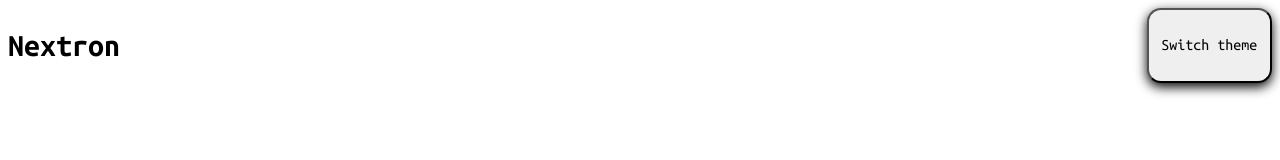
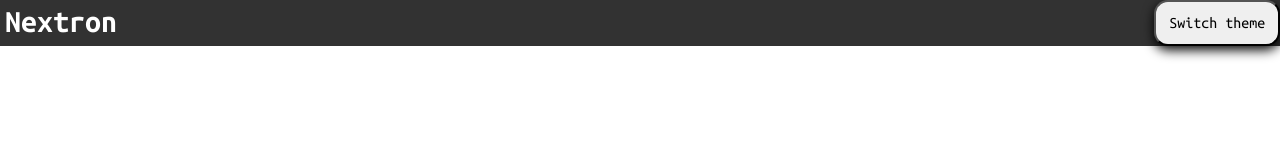
Before and after one commit to EliM46656/Nextron, a plain HTML site: page index.html in a window 1280 px wide. Drawn offline with Linux system fonts and the light colour scheme.

Commit message:
siteupdate1

```diff
--- a/css.css
+++ b/css.css
@@ -1,7 +1,7 @@
 body {
     font-family: "Ubuntu Mono", monospace;
     font-weight: 400;
-    background-color: linear-gradient(red, yellow);
+    background-color: white;
     color: black;
     transition: 0.5s;
     transform-style: flat;
@@ -24,5 +24,10 @@
 }
 .header-home{
     display: flex;
-
+    background-color: rgb(50, 50, 50);
+    color: white;
+    margin: -8px -8px -8px -8px;
 }
+#title{
+    margin: 5px;
+}
--- a/index.html
+++ b/index.html
@@ -8,7 +8,7 @@
     <script src="/js.js"></script>
     <body>
         <div class="header-home">
-            <h1><b>Nextron</b></h1>
+            <h1 id="title"><b>Nextron</b></h1>
             <button id="theme" onclick="toggleTheme()">Switch theme</button>
         </div>
     </body>
```
